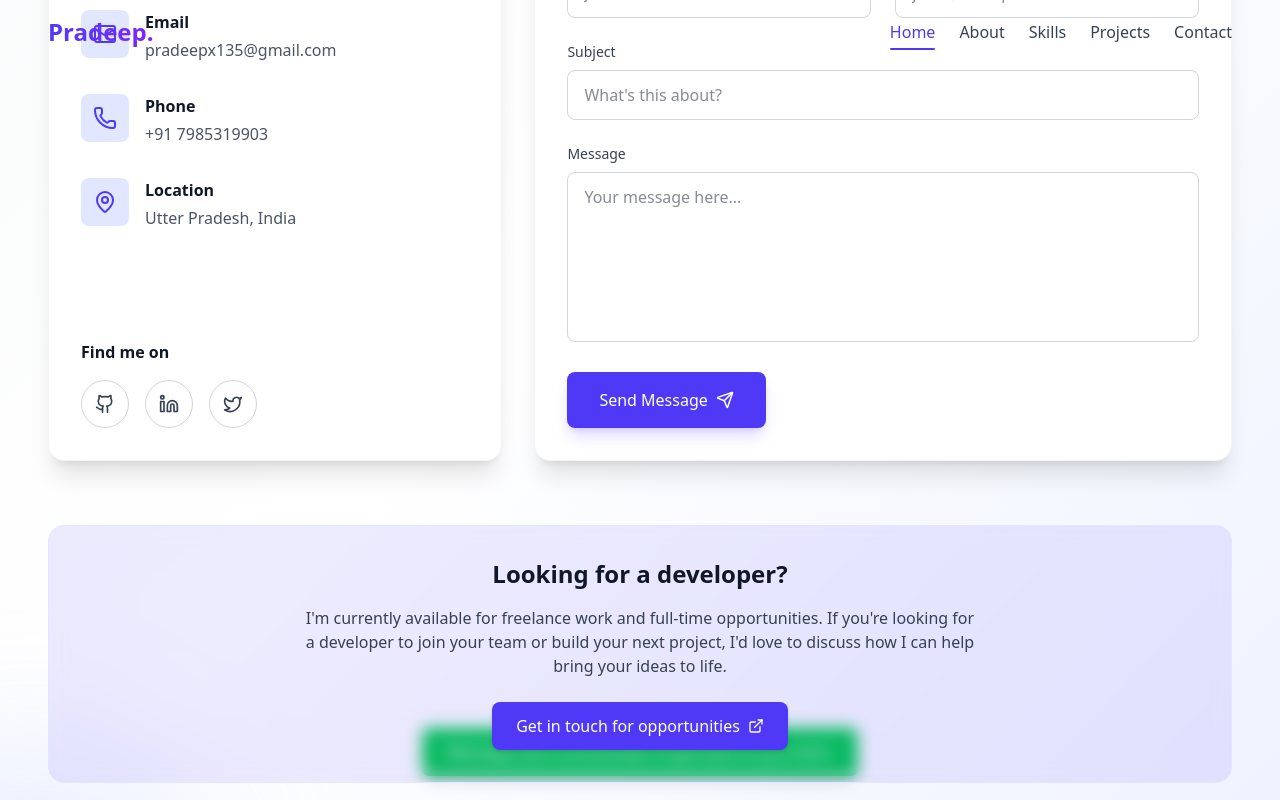
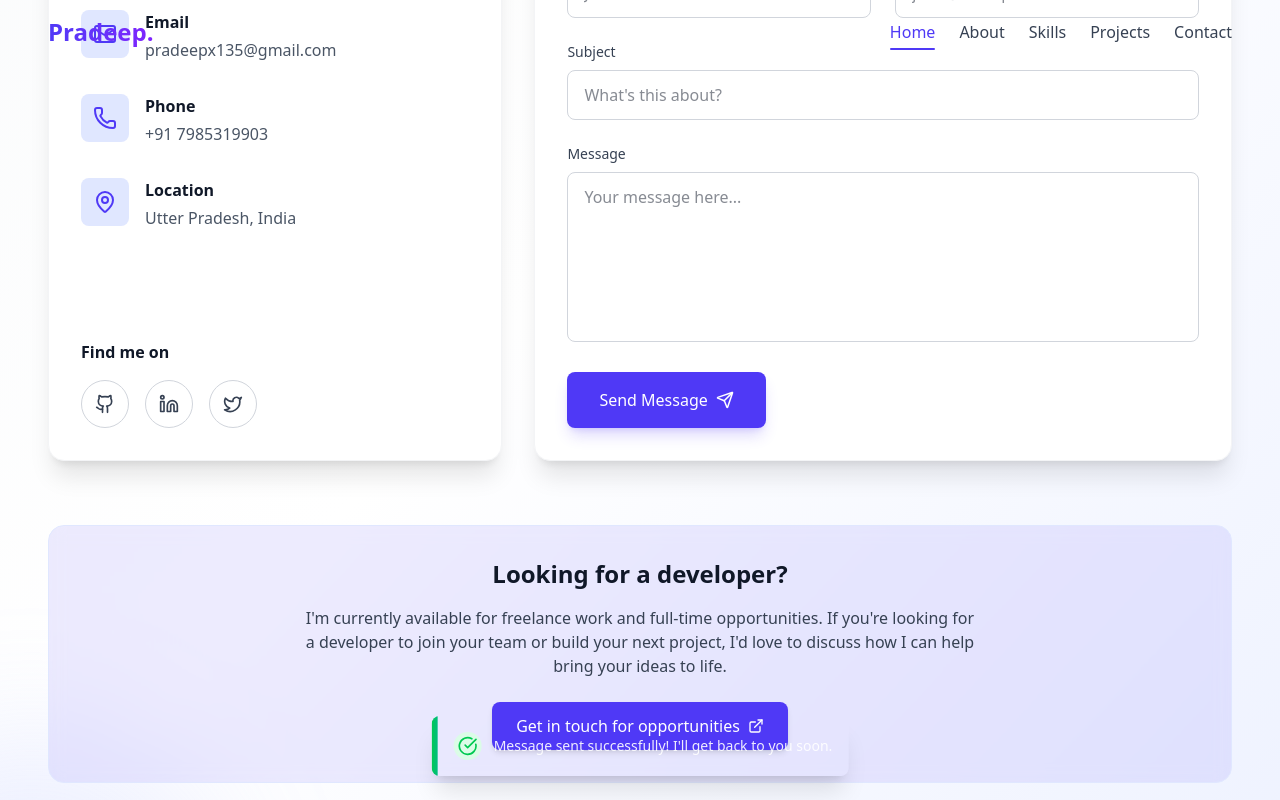
Before and after one commit to pradeepx-dev/pradeep-portfolio, a React (Vite) app: page / in a window 1280 px wide. Both pictures are taken after typing "Sample", "name@example.com", "Sample", "Sample" into the empty fields and a click on the button "Send Message". Shown: the part 5031-5831 px from the top of the page. Built offline with nearby package versions, Linux system fonts and the light colour scheme.

Commit message:
Toast file updated

```diff
--- a/src/components/Toast.jsx
+++ b/src/components/Toast.jsx
@@ -1,34 +1,163 @@
-import React from 'react';
+import React, { useEffect } from 'react';
 import { motion, AnimatePresence } from 'framer-motion';
+import { CheckCircle, AlertCircle, XCircle, X, Info } from 'lucide-react';
 
+// Toast variants
 const toastVariants = {
-  hidden: { opacity: 0, y: 30 },
-  visible: { opacity: 1, y: 0 },
-  exit: { opacity: 0, y: 30 },
+  hidden: { opacity: 0, y: 50, scale: 0.95 },
+  visible: { opacity: 1, y: 0, scale: 1 },
+  exit: { opacity: 0, y: 20, scale: 0.95 }
 };
 
-const Toast = ({ message, type }) => {
-  const bgColor =
-    type === 'success'
-      ? 'bg-green-500'
-      : type === 'error'
-      ? 'bg-red-500'
-      : 'bg-gray-700';
+const Toast = ({
+  message,
+  type = 'default',
+  title,
+  onClose,
+  duration = 5000,
+  position = 'bottom',
+  isVisible = true
+}) => {
+  // Auto-dismiss toast after specified duration
+  useEffect(() => {
+    if (isVisible && onClose && duration) {
+      const timer = setTimeout(() => {
+        onClose();
+      }, duration);
+
+      return () => clearTimeout(timer);
+    }
+  }, [isVisible, onClose, duration]);
+
+  // Configure toast styles and icons based on type
+  const getToastConfig = () => {
+    switch (type) {
+      case 'success':
+        return {
+          bgColor: 'bg-gradient-to-r from-green-500 to-emerald-500 dark:from-green-600 dark:to-emerald-600',
+          borderColor: 'border-green-300 dark:border-green-700',
+          iconBg: 'bg-green-100 dark:bg-green-900/30',
+          icon: <CheckCircle size={20} className="text-green-500 dark:text-green-400" />
+        };
+      case 'error':
+        return {
+          bgColor: 'bg-gradient-to-r from-red-500 to-rose-500 dark:from-red-600 dark:to-rose-600',
+          borderColor: 'border-red-300 dark:border-red-700',
+          iconBg: 'bg-red-100 dark:bg-red-900/30',
+          icon: <XCircle size={20} className="text-red-500 dark:text-red-400" />
+        };
+      case 'warning':
+        return {
+          bgColor: 'bg-gradient-to-r from-amber-500 to-orange-500 dark:from-amber-600 dark:to-orange-600',
+          borderColor: 'border-amber-300 dark:border-amber-700',
+          iconBg: 'bg-amber-100 dark:bg-amber-900/30',
+          icon: <AlertCircle size={20} className="text-amber-500 dark:text-amber-400" />
+        };
+      case 'info':
+        return {
+          bgColor: 'bg-gradient-to-r from-indigo-500 to-violet-500 dark:from-indigo-600 dark:to-violet-600',
+          borderColor: 'border-indigo-300 dark:border-indigo-700',
+          iconBg: 'bg-indigo-100 dark:bg-indigo-900/30',
+          icon: <Info size={20} className="text-indigo-500 dark:text-indigo-400" />
+        };
+      default:
+        return {
+          bgColor: 'bg-gradient-to-r from-gray-700 to-gray-800 dark:from-gray-800 dark:to-gray-900',
+          borderColor: 'border-gray-300 dark:border-gray-700',
+          iconBg: 'bg-gray-100 dark:bg-gray-800',
+          icon: <Info size={20} className="text-gray-500 dark:text-gray-400" />
+        };
+    }
+  };
+
+  const config = getToastConfig();
+
+  // Position styles
+  const positionStyles = {
+    top: 'top-6',
+    bottom: 'bottom-6',
+    'top-left': 'top-6 left-6',
+    'top-right': 'top-6 right-6',
+    'bottom-left': 'bottom-6 left-6',
+    'bottom-right': 'bottom-6 right-6'
+  };
+
+  // Determine the position class
+  const positionClass = position.includes('-')
+    ? positionStyles[position]
+    : `${positionStyles[position]} left-1/2 transform -translate-x-1/2`;
 
   return (
     <AnimatePresence>
+      {isVisible && (
         <motion.div
-        className={`fixed bottom-6 left-1/2 transform -translate-x-1/2 px-6 py-3 text-white rounded-md shadow-lg ${bgColor}`}
+          className={`fixed z-50 ${positionClass}`}
           variants={toastVariants}
           initial="hidden"
           animate="visible"
           exit="exit"
-        transition={{ duration: 0.3 }}
+          transition={{
+            type: "spring",
+            stiffness: 400,
+            damping: 30,
+            duration: 0.3
+          }}
         >
+          <div className={`flex items-center overflow-hidden max-w-md rounded-lg shadow-xl ${
+            type === 'default'
+              ? 'bg-white dark:bg-gray-800 border border-gray-200 dark:border-gray-700'
+              : 'text-white'
+          }`}>
+            {/* Colored Bar */}
+            <div className={`${config.bgColor} w-1.5 self-stretch`}></div>
+
+            <div className="flex items-center p-4 min-w-0">
+              {/* Icon */}
+              <div className={`flex-shrink-0 p-1 rounded-full mr-3 ${
+                type === 'default' ? '' : config.iconBg
+              }`}>
+                {config.icon}
+              </div>
+
+              {/* Content */}
+              <div className="flex-1 min-w-0">
+                {title && (
+                  <h3 className={`font-medium text-sm ${
+                    type === 'default'
+                      ? 'text-gray-900 dark:text-gray-100'
+                      : 'text-white'
+                  }`}>
+                    {title}
+                  </h3>
+                )}
+                <p className={`text-sm ${
+                  type === 'default'
+                    ? 'text-gray-600 dark:text-gray-300'
+                    : 'text-white/90'
+                } ${title ? 'mt-1' : ''}`}>
                   {message}
+                </p>
+              </div>
+
+              {/* Close Button */}
+              {onClose && (
+                <button
+                  onClick={onClose}
+                  className={`ml-3 p-1 rounded-full ${
+                    type === 'default'
+                      ? 'text-gray-400 hover:text-gray-600 dark:text-gray-500 dark:hover:text-gray-300'
+                      : 'text-white/70 hover:text-white bg-white/10 hover:bg-white/20'
+                  } transition-colors`}
+                  aria-label="Close notification"
+                >
+                  <X size={16} />
+                </button>
+              )}
+            </div>
+          </div>
         </motion.div>
+      )}
     </AnimatePresence>
   );
 };
-
 export default Toast;
```
Lines whose indentation alone changed are shown as unchanged.
